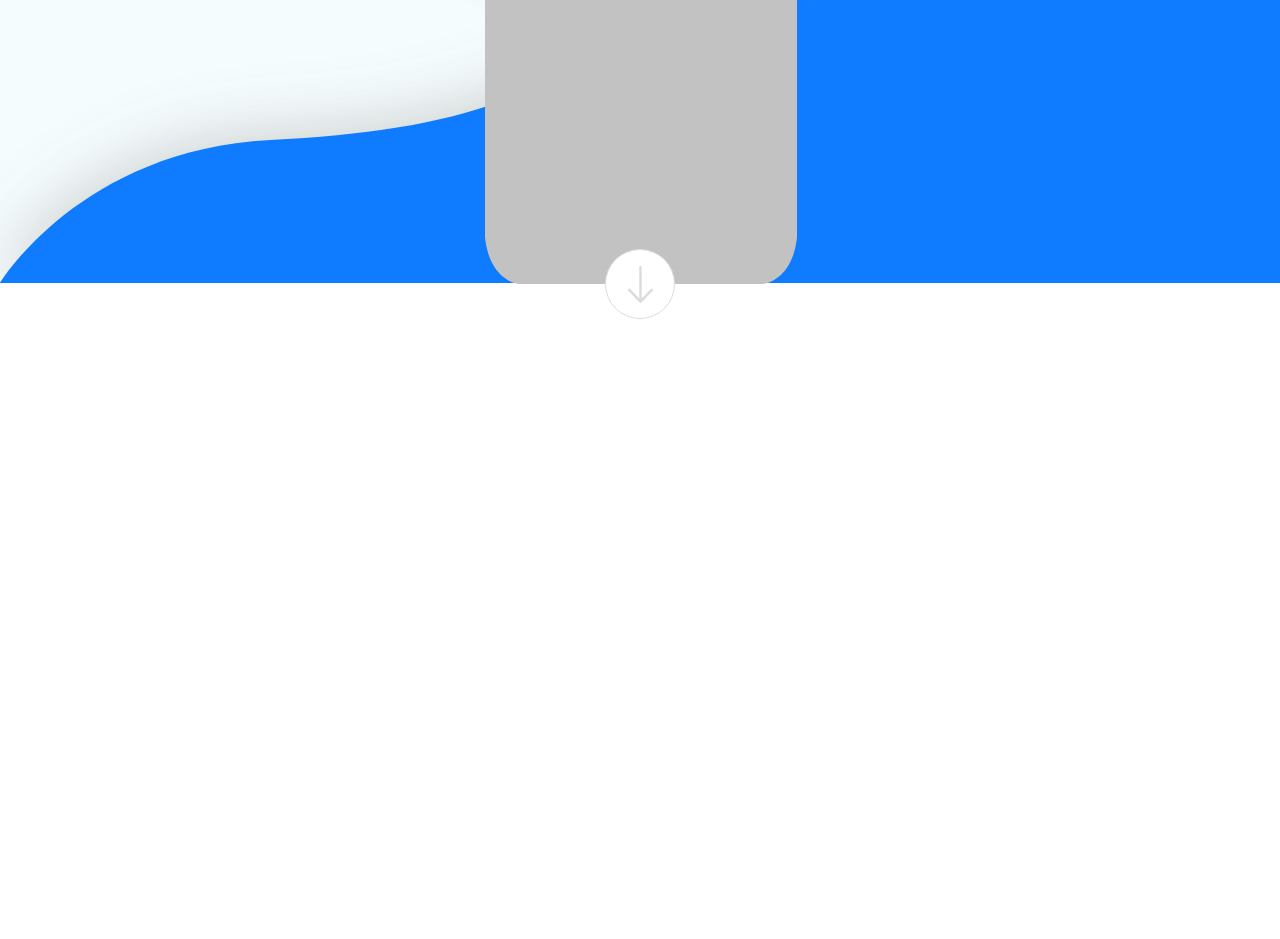
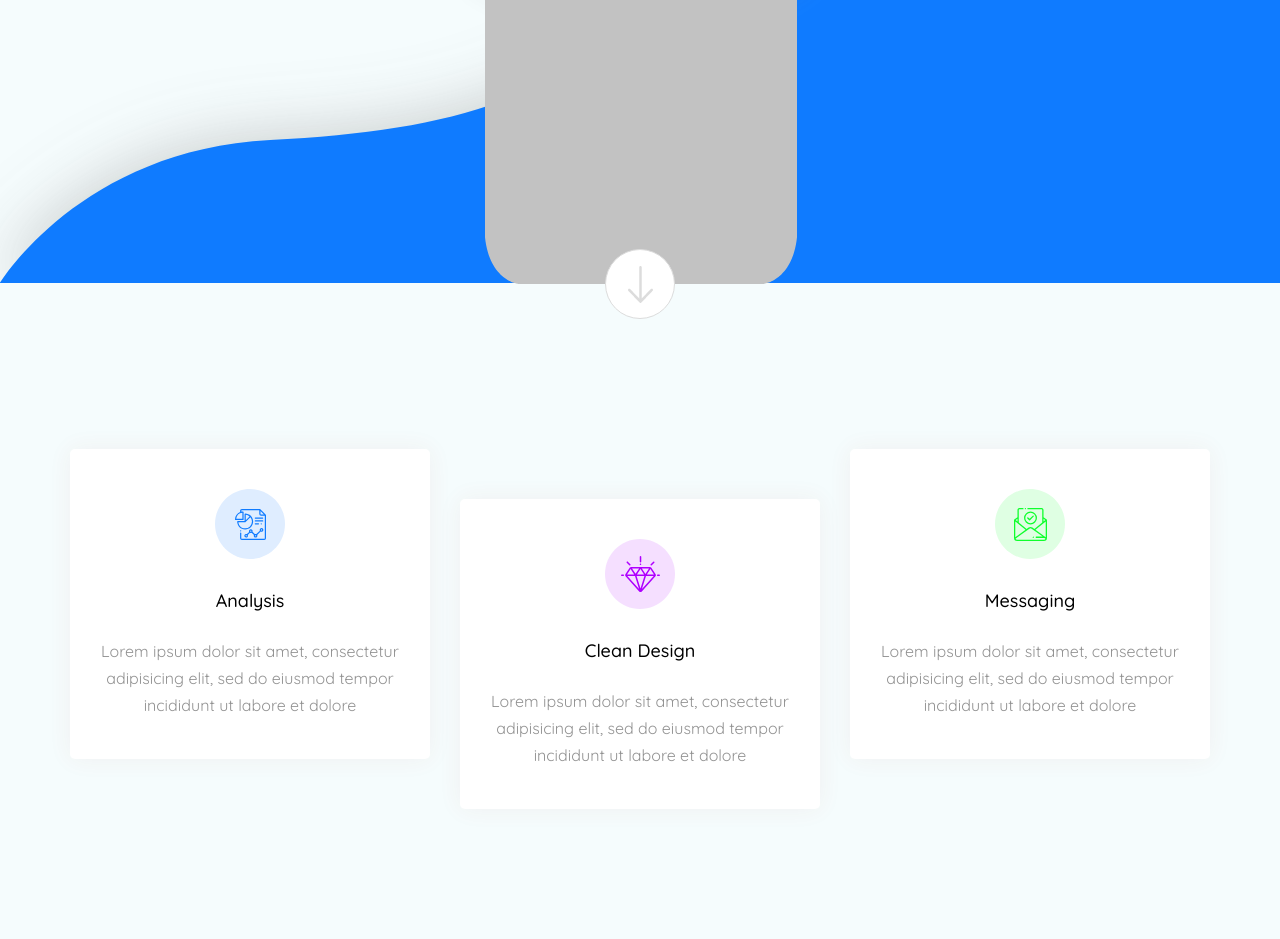
Before and after one commit to Biruang/AcademyTask1, a website: page index.html in a window 1280 px wide. Shown: the part 760-1699 px from the top of the page. Before the commit the page ends 1079 px from the top, so only its background shows below. Drawn offline with nearby package versions, Linux system fonts and the light colour scheme.

Commit message:
cards ready

```diff
--- a/index.html
+++ b/index.html
@@ -66,6 +66,43 @@
         </button>
     </header>
 
+    <main>
+        <div class="main-cards">
+            <div class="row">
+                <div class="col-12 col-lg-6 col-xl-4 order-1">
+                    <div class="main-cards-card mr-auto mr-lg-0 ml-auto mt-0">
+                        <img src="static/img/cards-1.svg" alt="Papers">
+                        <h5>Analysis</h5>
+                        <p>
+                            Lorem ipsum dolor sit amet, consectetur adipisicing elit,
+                            sed do eiusmod tempor incididunt ut labore et dolore
+                        </p>
+                    </div>
+                </div>
+                <div class="col-12 col-xl-4 order-2 order-lg-3 order-xl-2">
+                    <div class="main-cards-card mr-auto ml-auto">
+                        <img src="static/img/cards-2.svg" alt="Diamond">
+                        <h5>Clean Design</h5>
+                        <p>
+                            Lorem ipsum dolor sit amet, consectetur adipisicing elit,
+                            sed do eiusmod tempor incididunt ut labore et dolore
+                        </p>
+                    </div>
+                </div>
+                <div class="col-12 col-lg-6 col-xl-4 order-3 order-lg-2 order-xl-3">
+                    <div class="main-cards-card mr-auto ml-auto ml-lg-0 mt-lg-0">
+                        <img src="static/img/cards-3.svg" alt="Mail">
+                        <h5>Messaging</h5>
+                        <p>
+                            Lorem ipsum dolor sit amet, consectetur adipisicing elit,
+                            sed do eiusmod tempor incididunt ut labore et dolore
+                        </p>
+                    </div>
+                </div>
+            </div>
+        </div>
+    </main>
+
     <script src="./node_modules/jquery/dist/jquery.js"></script>
     <script src="./node_modules/bootstrap/dist/js/bootstrap.js"></script>
 </body>
--- a/style.css
+++ b/style.css
@@ -174,3 +174,43 @@ h5{
     right: calc(50% - 35px);
     bottom: -35px;
 }
+
+/*Main*/
+.main{
+
+}
+
+/*Main-Cards*/
+.main-cards{
+    background-color: #f5fcfd;
+    padding-top: 165px;
+    padding-bottom: 130px;
+}
+
+.main-cards .row{
+    max-width: 1170px;
+    margin: auto;
+}
+
+/*Main-Cards-Card*/
+.main-cards-card{
+    margin-top: 50px;
+    box-shadow: 0 0 25px #f0f0f0;
+    max-width: 360px;
+    border-radius: 5px;
+    padding: 40px 31px 40px 31px;
+    background-color: #ffffff;
+    text-align: center;
+}
+
+.main-cards-card h5{
+    margin-top: 30px;
+    margin-bottom: 0;
+}
+
+.main-cards-card p{
+    margin-top: 25px;
+    margin-bottom: 0;
+}
+
+/*Main-About*/
```
Also changed, not shown: static/img/cards-1.svg (added), static/img/cards-2.svg (added), static/img/cards-3.svg (added).
